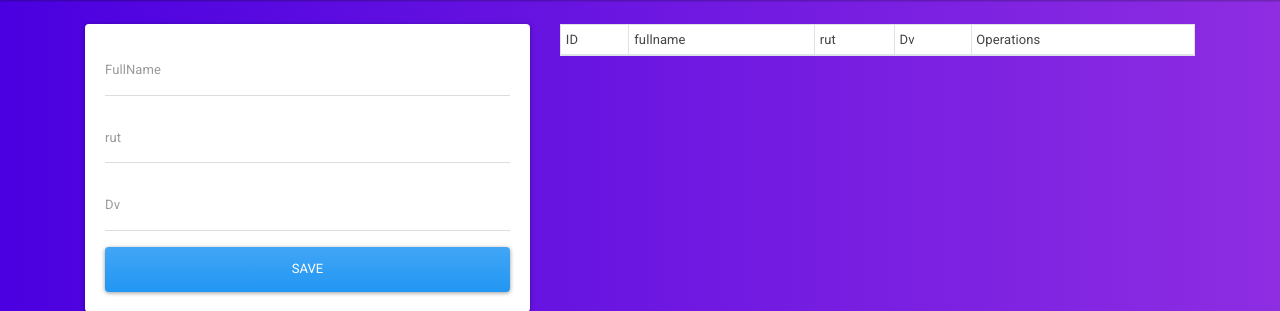
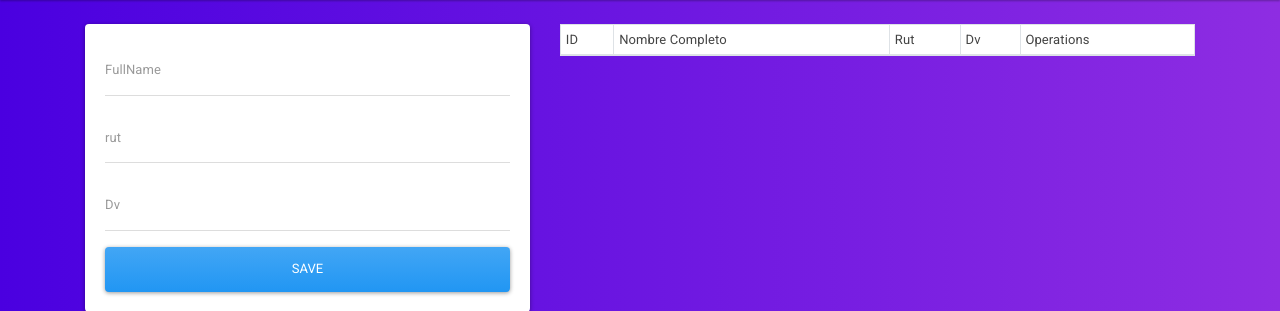
Before and after one commit to RodrigooDS/Testing, a Flask app: page / in a window 1280 px wide. Shown: the part 79-390 px from the top of the page. Run offline with Flask 2, Linux system fonts and the light colour scheme; data that the repository does not hold is empty; some libraries are stand-ins or nearby versions.

Commit message:
Update index.html

```diff
--- a/templates/index.html
+++ b/templates/index.html
@@ -37,8 +37,8 @@
         <thead>
           <tr>
             <td>ID</td>
-            <td>fullname</td>
-            <td>rut</td>
+            <td>Nombre Completo</td>
+            <td>Rut</td>
             <td>Dv</td>
             <td>Operations</td>
           </tr>
```
